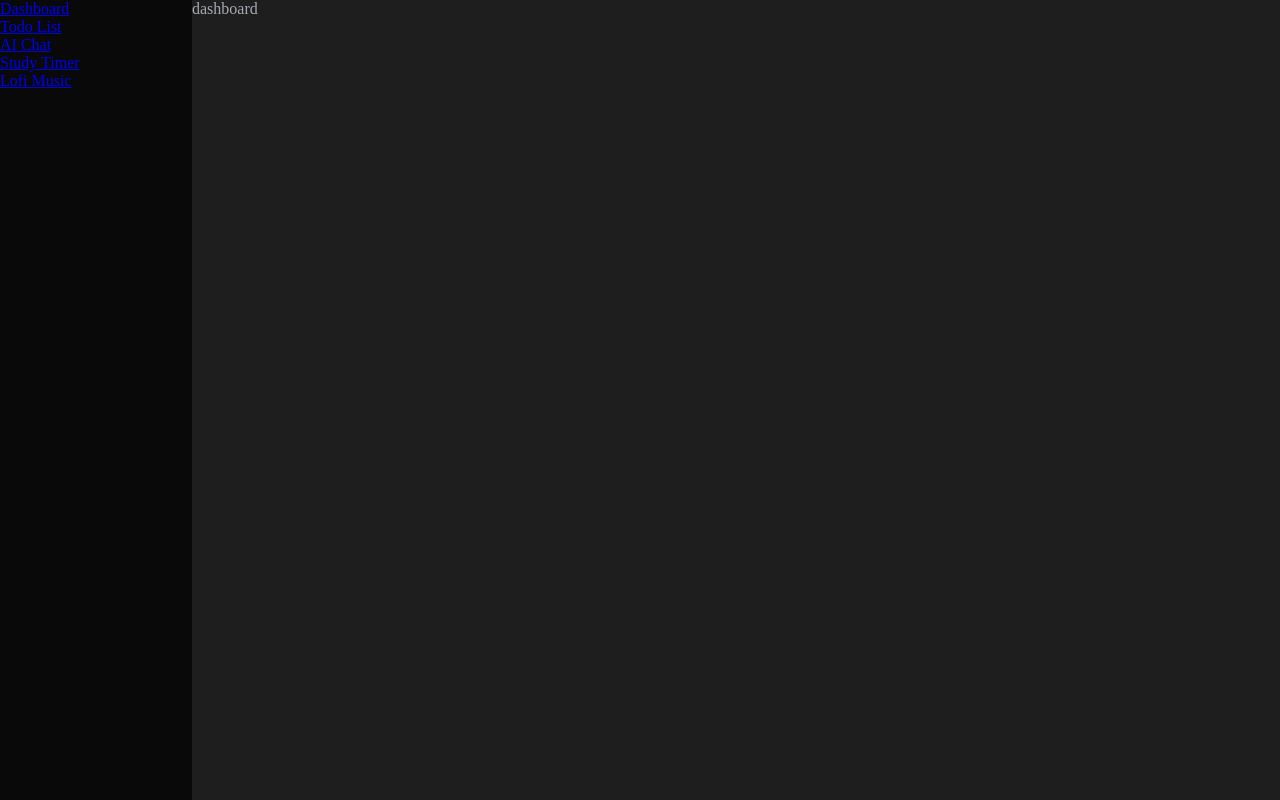
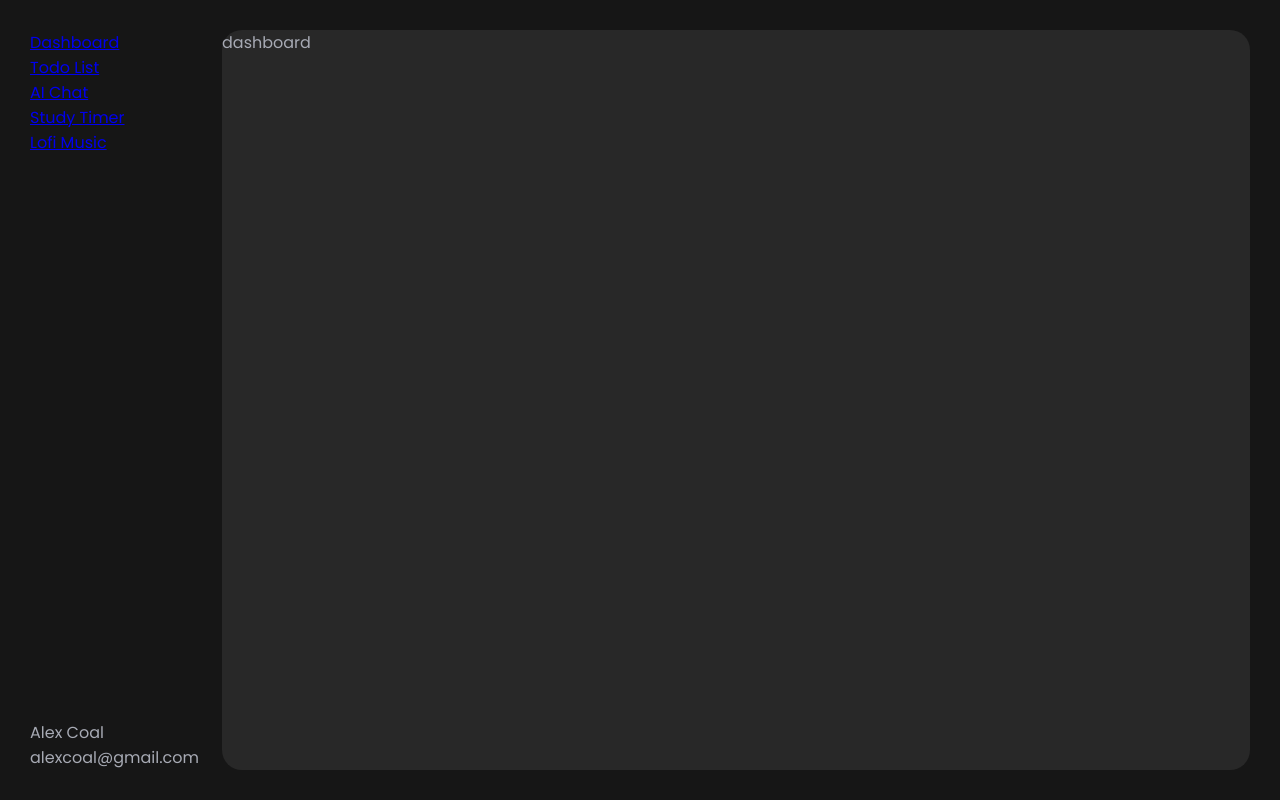
Before and after one commit to StudyBudddy/study-buddy, a website with bundled scripts: page public/index.html in a window 1280 px wide. Built offline with nearby package versions, Linux system fonts and the light colour scheme.

Commit message:
Improved homepage design

```diff
--- a/public/index.html
+++ b/public/index.html
@@ -18,6 +18,13 @@
           <div><a href="/timer" data-link>Study Timer</a></div>
           <div><a href="/lofi-music" data-link>Lofi Music</a></div>
         </nav>
+        <div>
+          <img src="" alt="" />
+          <div>
+            <p>Alex Coal</p>
+            <p>alexcoal@gmail.com</p>
+          </div>
+        </div>
       </aside>
       <section id="view"></section>
     </main>
--- a/public/style.css
+++ b/public/style.css
@@ -1,3 +1,5 @@
+@import url("https://fonts.googleapis.com/css2?family=Poppins:ital,wght@0,100;0,200;0,300;0,400;0,500;0,600;0,700;0,800;0,900;1,100;1,200;1,300;1,400;1,500;1,600;1,700;1,800;1,900&display=swap");
+
 :root {
   /*
   These varaiables can be used as follows
@@ -6,10 +8,10 @@
   Color Palette.
   */
 
-  --primary-color: #2656e3; /* For elements that needs highlighting */
+  --primary-color: #dcf763; /* For elements that needs highlighting */
   --secondary-color: #a29bfe; /* For elements that needs highlighting */
-  --bg-color: #090909; /* Main background colors for large areas */
-  --secondary-bg-color: #1e1e1e; /* Background color for cards & small background areas */
+  --bg-color: #161616; /* Main background colors for large areas */
+  --secondary-bg-color: #282828; /* Background color for cards & small background areas */
   --heading-color: #ffffff; /* Color for h1...h6 & texts that needs emphasis */
   --text-color: #a7aab4; /* Color for long texts like paragraphs */
 
@@ -18,8 +20,7 @@
   --border-radius: 8px;
 
   /* Typography */
-  --font-primary:
-    Georgia, serif; /* Font for h1...h6 & texts that needs emphasis */
+  --font-primary: "Poppins"; /* Font for h1...h6 & texts that needs emphasis */
   --font-text:
     "Trebuchet MS", Arial, sans-serif; /* Font for long texts like paragraphs */
 }
@@ -73,14 +74,24 @@
   display: flex;
   background-color: var(--bg-color);
   color: var(--text-color);
+  font-family: var(--font-primary);
   height: 100vh;
 }
 
 aside {
   width: 15%;
+  padding: 30px;
+  display: flex;
+  flex-direction: column;
+  justify-content: space-between;
+}
+
+nav div {
 }
 
 #view {
   background-color: var(--secondary-bg-color);
   width: 85%;
+  margin: 30px;
+  border-radius: 20px;
 }
```
